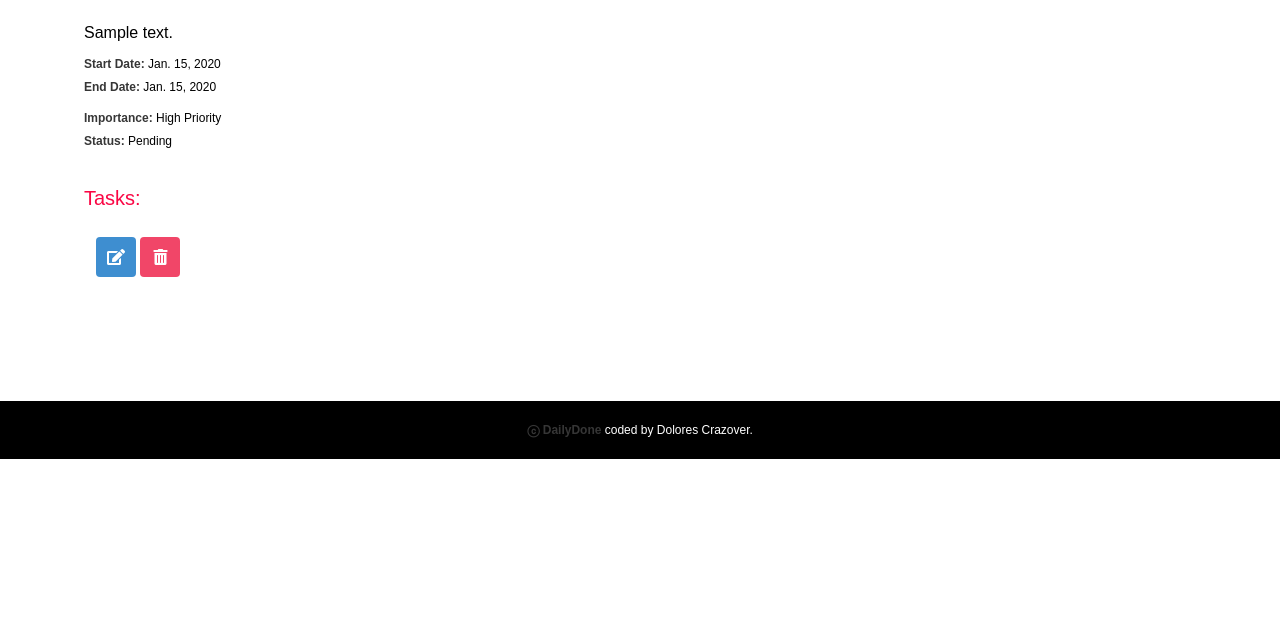
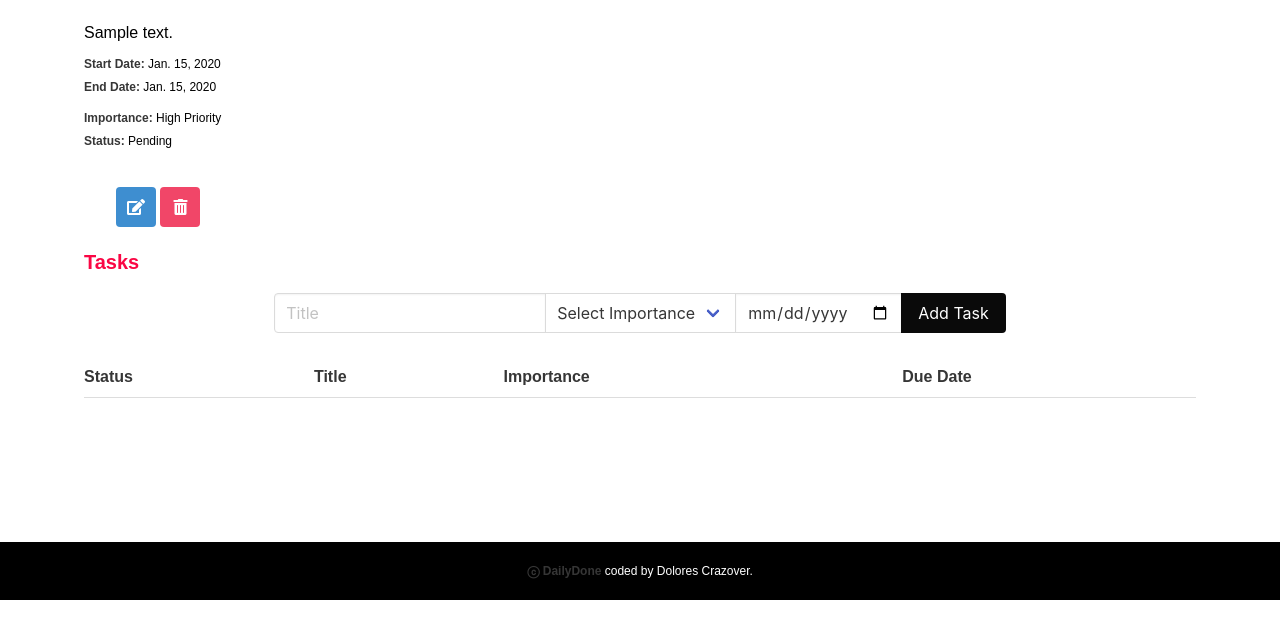
Before and after one commit to katiemcmillin/dailydone, a Django app: page /projects/1/ in a window 1280 px wide. Shown: the part 179-800 px from the top of the page. Run offline with Django 4.2, Linux system fonts and the light colour scheme; tables that the repository leaves empty hold one stand-in row (values such as "Sample post"); lists and menus that the app fills with data are empty.

Commit message:
form to add tasks added in project detail page and design done

```diff
--- a/main_app/models.py
+++ b/main_app/models.py
@@ -42,10 +42,11 @@ class Task(models.Model):
     ]
 
     title = models.CharField(max_length=3000)
-    description = models.TextField(max_length=4000)
+    description = models.TextField(max_length=4000, null=True)
     is_completed = models.BooleanField(default=False)
     importance = models.CharField(max_length=100, choices=IMPORTANCE_CHOICES)
     completion_date = models.DateField(null=True, blank=True)
+    due_date = models.DateField(null=True, blank=True)
     created_at = models.DateTimeField(auto_now_add=True)
     project = models.ForeignKey(Project, on_delete=models.CASCADE, related_name="tasks")
 
--- a/main_app/static/styles/main.css
+++ b/main_app/static/styles/main.css
@@ -103,17 +103,20 @@ body {
 }
 
 .project-item {
-    background-color: #E2E2E2;
+    background-color: white;
     border-radius: 5px;
     padding: 10px;
     text-decoration: none;
     color: #000000;
-    box-shadow: 0 2px 4px rgba(0, 0, 0, 0.2);
+    box-shadow: 0 2px 4px rgba(0, 0, 0, 0.4);
+    border-color: #000000;
     transition: box-shadow 0.3s ease;
 }
 
 .project-item:hover {
     box-shadow: 0 4px 8px rgba(0, 0, 0, 0.3);
+    transform: scale(1.1);
+    z-index: 10;
 }
 
 .project-title {
@@ -310,17 +313,21 @@ body {
 .tasks-title {
     color: #FA0644;
     font-size: 20px;
+    font-weight: bold;
+    margin-bottom: 1rem;
 }
 
 .task-list {
     list-style-type: disc;
     padding-left: 20px;
+    margin-top: 1rem;
 }
 
 .task-item {
     color: #000000;
     font-size: 14px;
     margin-bottom: 5px;
+
 }
 
 .go-back-link-detail-pg {
@@ -332,38 +339,54 @@ body {
     margin-left: 2rem;
 }
 
-
-.task-section {
-    margin-top: 20px;
+.task-table {
+    width: 100%;
+    border-collapse: collapse;
+    margin-top: 1rem;
 }
 
-.tasks-title {
-    color: #FA0644;
-    font-size: 20px;
+.task-table th,
+.task-table td {
+    padding: 8px;
+    text-align: left;
+    border-bottom: 1px solid #ddd;
 }
 
-.task-list {
-    padding: 0;
+.task-table th:first-child,
+.task-table td:first-child {
+    padding-left: 0;
 }
 
-.task-item {
-    display: flex;
-    align-items: center;
-    margin-bottom: 10px;
+.task-table th:last-child,
+.task-table td:last-child {
+    padding-right: 0;
 }
 
-.task-item input[type="checkbox"] {
-    margin-right: 10px;
+.task-table tbody tr:nth-child(even) {
+    background-color: #f2f2f2;
 }
 
-.task-item span {
-    color: #000000;
-    font-size: 14px;
+.task-table tbody tr:hover {
+    background-color: hsla(0, 0%, 100%, 0.1);
+    cursor: pointer;
 }
 
 .buttons-upt-dlt {
     margin-top: 1.5rem;
 }
+
+.task-title,
+.task-importance,
+.task-due_date {
+    font-size: 14px;
+}
+
+.add_task {
+    display: flex;
+    justify-content: center;
+    align-items: center;
+}
+
 
 /* Detail Page - Forr Small Screen */
 @media (max-width: 768px) {
@@ -382,6 +405,7 @@ body {
 
 .tasks-title {
     font-size: 18px;
+    margin-bottom: 1rem;
 }
 
 .task-item {
@@ -389,7 +413,6 @@ body {
 }
 
 .go-back-link-detail-pg {
-
     margin-bottom: 1rem;
 }
 
@@ -397,7 +420,11 @@ body {
     margin-top: 1rem;
     margin-left: 1rem;
 }
+.task-title, .task-importance, .task-due_date {
+    font-size: 12px;
 }
+}
+
 
 /* Project Update Page */
 
--- a/main_app/templates/project_detail.html
+++ b/main_app/templates/project_detail.html
@@ -24,45 +24,6 @@
         </div>
     </div>
 
-    <div class="task-section">
-        <div class="task-section">
-                <h2 class="tasks-title">Tasks:</h2>
-                {% if project.tasks.exists %}
-                <ul class="task-list" style="list-style-type: none;">
-                    {% for task in project.tasks.all %}
-                    {% if not task.is_completed %}
-                    <li class="task-item">
-                        <input type="checkbox" {% if task.is_completed %}checked{% endif %}>
-                        <div class="task-details">
-                            <span class="task-title">{{ task.title }}</span>
-                            <span class="task-importance">- <strong>{{ task.get_importance_display|title }}</strong></span>
-                        </div>
-                    </li>
-                    {% endif %}
-                    {% endfor %}
-                </ul>
-                {% if project.completed_tasks.exists %}
-                    <h2 class="tasks-title">Completed Tasks:</h2>
-                    <ul class="task-list" style="list-style-type: none;">
-                        {% for task in project.completed_tasks.all %}
-                            <li class="task-item">
-                                <span>{{ task.title }}</span>
-                                <span>- {{ task.get_importance_display|title }}</span>
-                            </li>
-                        {% endfor %}
-                    </ul>
-                {% endif %}
-            {% else %}
-                <article class="message">
-                    <div class="message-header">
-                        <p>No tasks found for this project.</p>
-                    </div>
-                </article>
-            {% endif %}
-        </div>
-    </div>
-</div>
-
     <div class="buttons-upt-dlt">
         <!-- update and delete buttons -->
         <a href="{% url 'project_update' project.pk %}" class="button is-info">
@@ -76,4 +37,105 @@
             </span>
         </a>
     </div>
+
+    <div class="task-section">
+        <h2 class="tasks-title">Tasks</h2>
+
+        <!-- Here you can see the action we provided
+    is to the task_create route with the project pk -->
+    <form class="mb-5 add_task" action="{% url 'task_create' project.pk %}" method="post">
+        {% csrf_token %}
+        <div class="field has-addons">
+            <div class="control">
+                <input
+                    class="input"
+                    type="text"
+                    name="title"
+                    placeholder="Title"
+                    required
+                />
+            </div>
+            <div class="control">
+                <div class="select">
+                    <select class="input" name="importance" required>
+                        <option value="" disabled selected>Select Importance</option>
+                        <option value="high">High Priority</option>
+                        <option value="medium">Medium Priority</option>
+                        <option value="low">Low Priority</option>
+                    </select>
+                </div>
+            </div>
+            <div class="control">
+                <input
+                    class="input"
+                    type="date"
+                    name="due_date"
+                    placeholder="Due Date"
+                    required
+                />
+            </div>
+            <div class="control">
+                <input class="button is-black" type="submit" value="Add Task" />
+            </div>
+        </div>
+    </form>
+
+    <!-- before the for loop for tasks -->
+
+        {% if project.tasks.exists %}
+        <table class="task-table">
+            <thead>
+                <tr>
+                    <th>Status</th>
+                    <th>Title</th>
+                    <th>Importance</th>
+                    <th>Due Date</th>
+                </tr>
+            </thead>
+            <tbody>
+                {% for task in project.tasks.all %}
+                {% if not task.is_completed %}
+                <tr>
+                    <td><input type="checkbox" class="task-checkbox" {% if task.is_completed %}checked{% endif %}></td>
+                    <td><span class="task-title">{{ task.title }}</span></td>
+                    <td><span class="task-importance">{{ task.get_importance_display|title }}</span></td>
+                    <td><span class="task-due_date">{{ task.due_date }}</span></td>
+                </tr>
+                {% endif %}
+                {% endfor %}
+            </tbody>
+        </table>
+        {% if project.completed_tasks.exists %}
+        <h2 class="tasks-title">Completed Tasks:</h2>
+        <table class="task-table">
+            <thead>
+                <tr>
+                    <th>Title</th>
+                    <th>Importance</th>
+                    <th>Due Date</th>
+                </tr>
+            </thead>
+            <tbody>
+                {% for task in project.completed_tasks.all %}
+                <tr>
+                    <td>{{ task.title }}</td>
+                    <td>{{ task.get_importance_display|title }}</td>
+                    <td>{{ task.due_date }}</td>
+                </tr>
+                {% endfor %}
+            </tbody>
+        </table>
+        {% endif %}
+        {% else %}
+        <article class="message">
+            <div class="message-header">
+                <p>No tasks found for this project.</p>
+            </div>
+        </article>
+        {% endif %}
+    </div>
+
+</div>
+
+
 {% endblock %}
--- a/main_app/urls.py
+++ b/main_app/urls.py
@@ -10,4 +10,5 @@ urlpatterns = [
     path('projects/<int:pk>/', views.ProjectDetail.as_view(), name='project_detail'),
     path('projects/<int:pk>/update', views.ProjectUpdate.as_view(), name="project_update"),
     path('projects/<int:pk>/delete',views.ProjectDelete.as_view(), name="project_delete"),
+    path('projects/<int:pk>/tasks/new/', views.TaskCreate.as_view(), name="task_create"),
 ]
--- a/main_app/views.py
+++ b/main_app/views.py
@@ -1,7 +1,7 @@
 from django.urls import reverse
-from django.shortcuts import render
+from django.shortcuts import redirect
 from django.views import View
-from .models import Project
+from .models import Project, Task
 from django.http import HttpResponse
 from django.views.generic.edit import CreateView, UpdateView, DeleteView
 from django.views.generic.base import TemplateView
@@ -141,3 +141,27 @@ class ProjectDelete(DeleteView):
     model = Project
     template_name = "project_delete_confirmation.html"
     success_url = "/projects/"
+
+class TaskCreate(View):
+
+    def post(self, request, pk):
+        title = request.POST.get("title")
+        description = request.POST.get("description")
+        is_completed = request.POST.get("is_completed")
+        importance = request.POST.get("importance")
+        completion_date = request.POST.get("completion_date")
+        due_date = request.POST.get("due_date")
+        created_at = request.POST.get("create_at")
+
+        project = Project.objects.get(pk=pk)
+        Task.objects.create(
+            title=title,
+            description=description,
+            is_completed=is_completed,
+            importance=importance,
+            completion_date=completion_date,
+            due_date=due_date,
+            created_at=created_at,
+            project=project
+        )
+        return redirect('project_detail', pk=pk)
```
Also changed, not shown: main_app/migrations/0003_task_due_date.py (added). Lines whose indentation alone changed are shown as unchanged.
